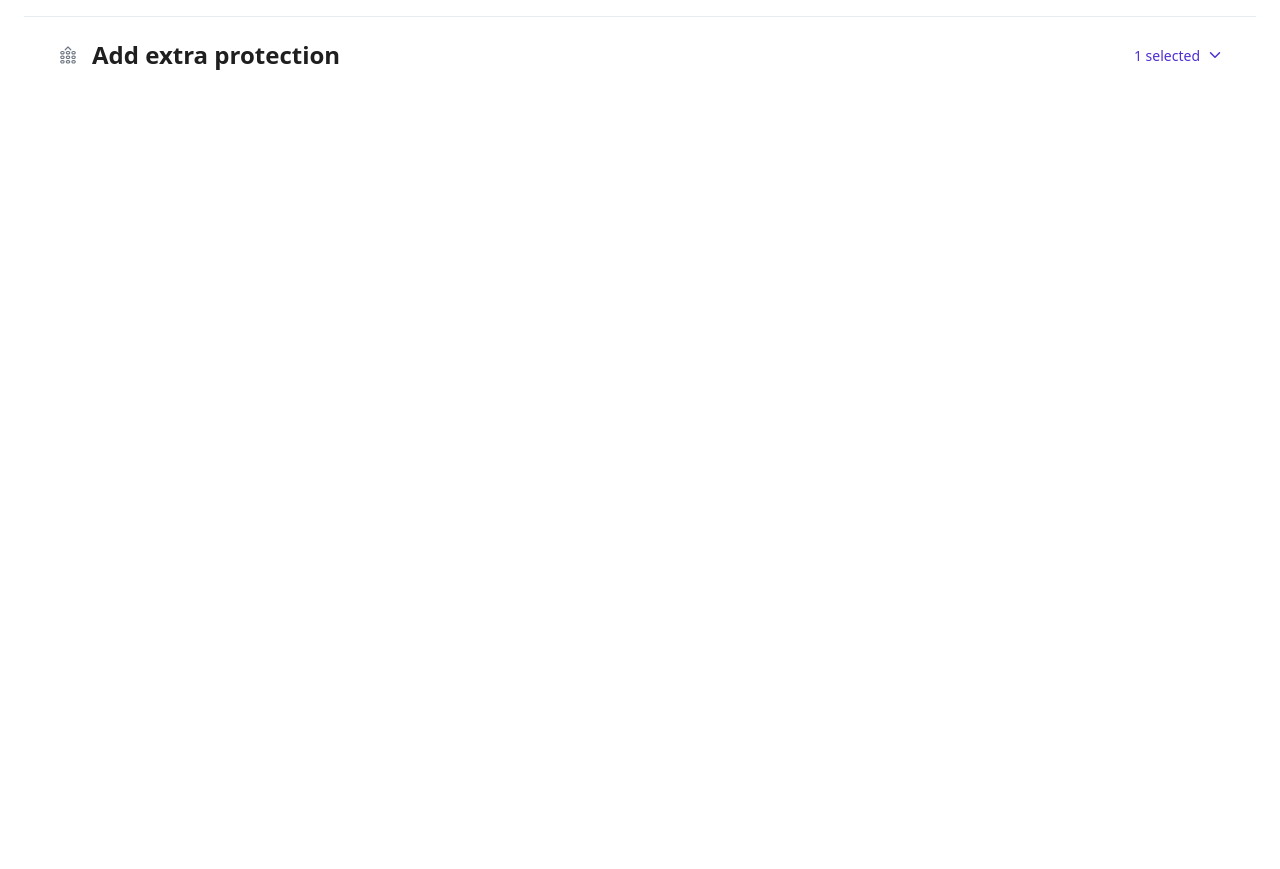
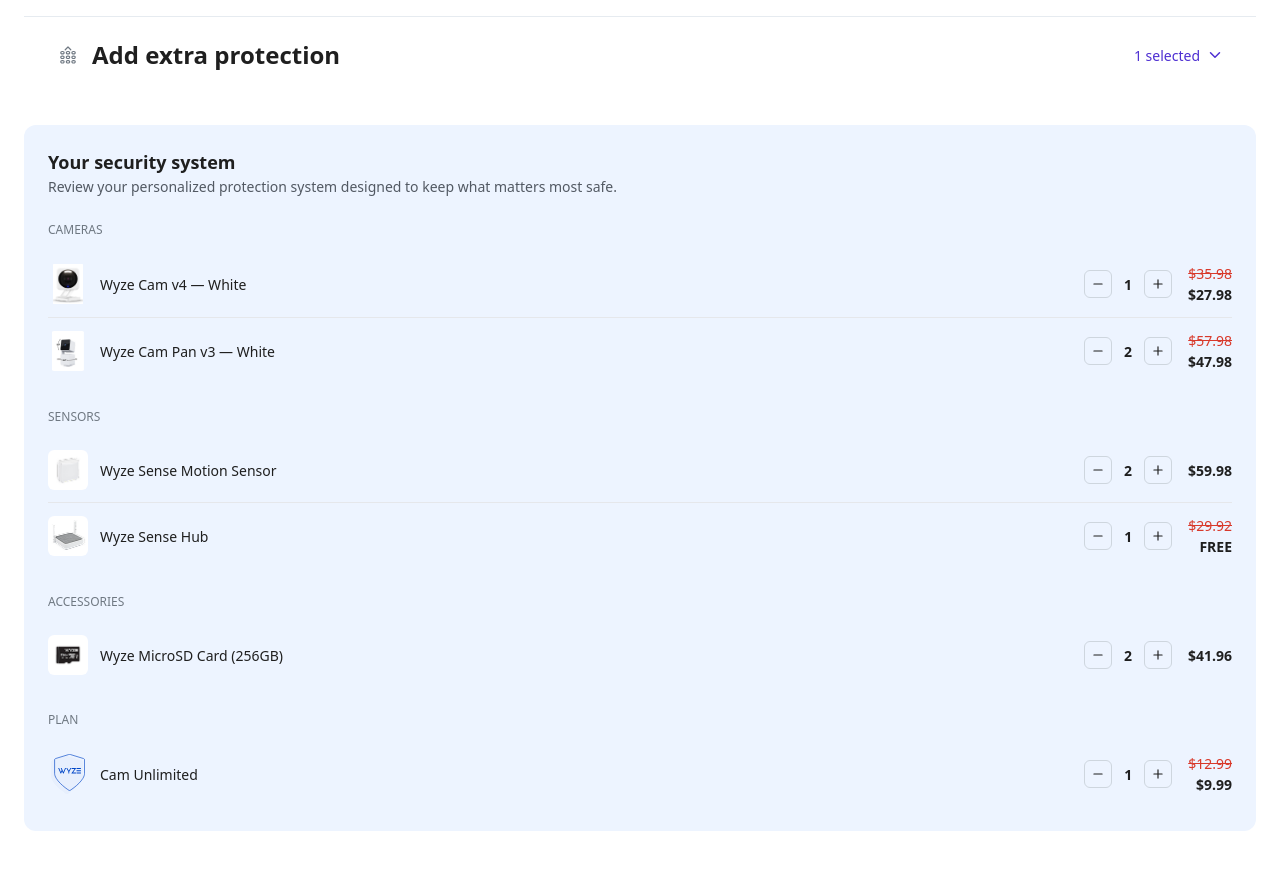
Before and after one commit to Mohsen-Hussen/wyze-bundle-builder, a React (Vite) app: page / in a window 1280 px wide. Shown: the part 1122-1991 px from the top of the page. Before the commit the page ends 1255 px from the top, so only its background shows below. Built offline with nearby package versions, Linux system fonts and the light colour scheme; a web font is replaced by a local one.

Commit message:
feat: review panel line items

```diff
--- a/src/App.tsx
+++ b/src/App.tsx
@@ -1,5 +1,6 @@
 import BuilderAccordion from "./components/builder/BuilderAccordion";
 import CameraStep from "./components/builder/CameraStep";
+import ReviewPanel from "./components/review/ReviewPanel";
 
 function App() {
 	return (
@@ -10,6 +11,9 @@
 						stepId === "cameras" ? <CameraStep /> : undefined
 					}
 				/>
+				<div className="mt-8">
+					<ReviewPanel />
+				</div>
 			</main>
 		</div>
 	);
--- /dev/null
+++ b/src/components/review/ReviewLine.tsx
@@ -0,0 +1,61 @@
+import Stepper from "../ui/Stepper";
+import { formatPrice } from "../../utils/format";
+import { useCartStore } from "../../store/cartStore";
+import type { Product } from "../../types";
+
+const ReviewLine = ({
+	product,
+	variantId,
+	qty,
+}: {
+	product: Product;
+	variantId?: string;
+	qty: number;
+}) => {
+	const increment = useCartStore((s) => s.increment);
+	const decrement = useCartStore((s) => s.decrement);
+
+	const displayName = variantId
+		? `${product.name} — ${product.variants?.find((v) => v.id === variantId)?.label ?? variantId}`
+		: product.name;
+
+	const priceTotal = product.pricing.price * qty;
+	const compareAtTotal =
+		product.pricing.compareAt != null
+			? product.pricing.compareAt * qty
+			: undefined;
+
+	return (
+		<div className="flex items-center justify-between py-3">
+			<div className="flex items-center gap-3">
+				<img
+					src={product.image}
+					alt=""
+					className="h-10 w-10 rounded-md object-contain"
+				/>
+				<div className="text-14">
+					<div className="font-medium text-ink">{displayName}</div>
+				</div>
+			</div>
+			<div className="flex items-center gap-4">
+				<Stepper
+					value={qty}
+					onIncrement={() => increment(product.id, variantId)}
+					onDecrement={() => decrement(product.id, variantId)}
+				/>
+				<div className="text-right">
+					{compareAtTotal != null && (
+						<div className="text-14 text-saleRed line-through">
+							{formatPrice(compareAtTotal)}
+						</div>
+					)}
+					<div className="text-14 font-semibold text-ink">
+						{product.pricing.free ? "FREE" : formatPrice(priceTotal)}
+					</div>
+				</div>
+			</div>
+		</div>
+	);
+};
+
+export default ReviewLine;
--- /dev/null
+++ b/src/components/review/ReviewPanel.tsx
@@ -0,0 +1,74 @@
+import { useMemo } from "react";
+import { useProducts } from "../../hooks/useProducts";
+import { useCartStore } from "../../store/cartStore";
+import ReviewLine from "./ReviewLine";
+
+const ReviewPanel = () => {
+	const { data } = useProducts();
+	const entries = useCartStore((s) => s.entries);
+
+	const productsById = useMemo(() => {
+		const map = new Map<string, import("../../types").Product>();
+		for (const p of data?.products ?? []) map.set(p.id, p);
+		return map;
+	}, [data]);
+
+	const categories = data?.categories ?? [];
+
+	const grouped = useMemo(() => {
+		const groups: Record<
+			string,
+			Array<{ productId: string; variantId?: string; qty: number }>
+		> = {};
+		for (const e of Object.values(entries)) {
+			const p = productsById.get(e.productId);
+			if (!p) continue;
+			const cat = p.category ?? "other";
+			groups[cat] = groups[cat] ?? [];
+			groups[cat].push({
+				productId: e.productId,
+				variantId: e.variantId,
+				qty: e.quantity,
+			});
+		}
+		return groups;
+	}, [entries, productsById]);
+
+	return (
+		<div className="w-full rounded-xl bg-panelBlue p-6">
+			<h3 className="text-18 font-semibold text-ink">Your security system</h3>
+			<p className="text-14 text-slate">
+				Review your personalized protection system designed to keep what matters
+				most safe.
+			</p>
+
+			<div className="mt-6 space-y-6">
+				{categories.map((c) => {
+					const items = grouped[c.id] ?? [];
+					if (items.length === 0) return null;
+					return (
+						<section key={c.id}>
+							<div className="text-12 uppercase text-muted mb-3">{c.label}</div>
+							<div className="divide-y">
+								{items.map((it) => {
+									const product = productsById.get(it.productId);
+									if (!product) return null;
+									return (
+										<ReviewLine
+											key={`${it.productId}-${it.variantId ?? "default"}`}
+											product={product}
+											variantId={it.variantId}
+											qty={it.qty}
+										/>
+									);
+								})}
+							</div>
+						</section>
+					);
+				})}
+			</div>
+		</div>
+	);
+};
+
+export default ReviewPanel;
```
